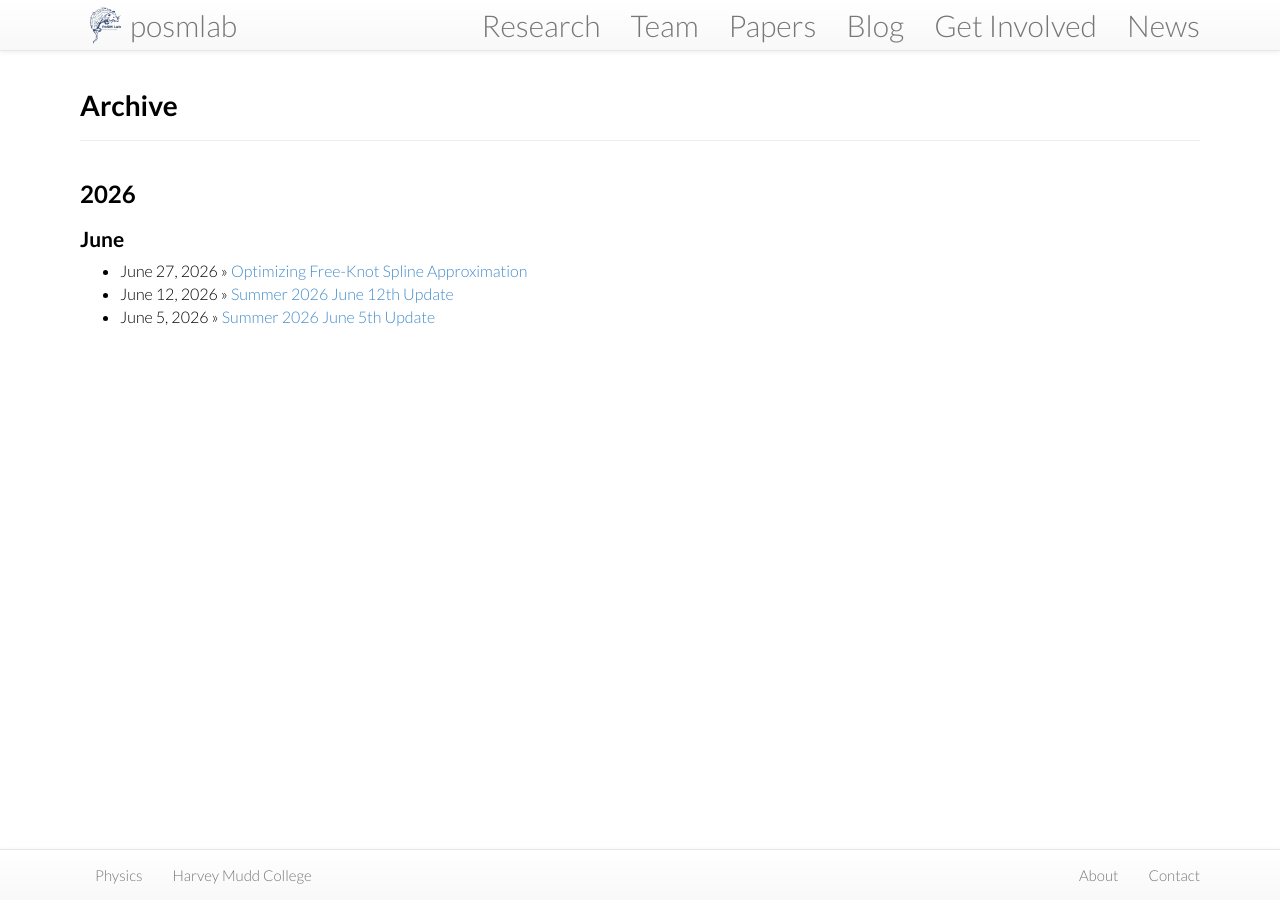
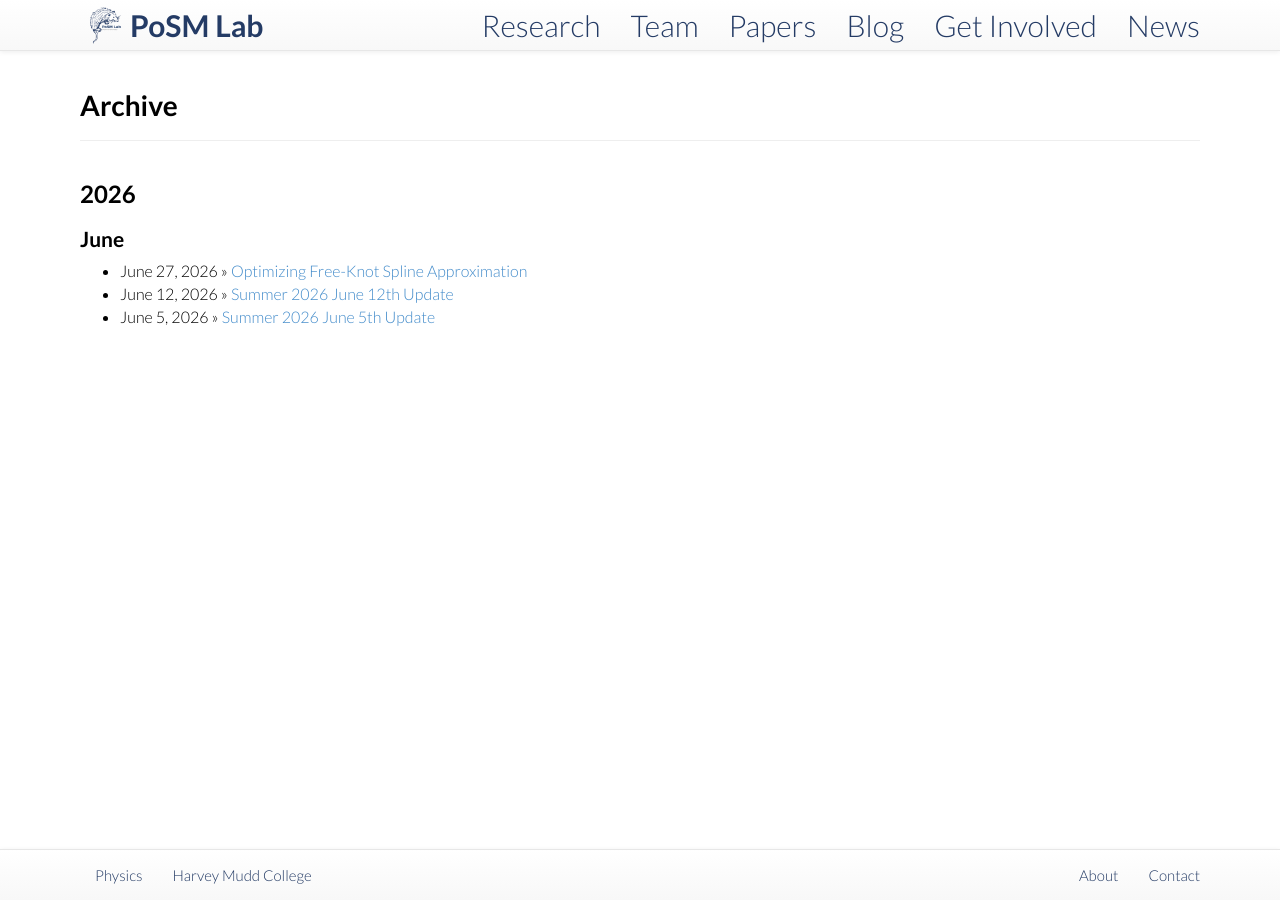
Before and after one commit to posmlab/posmlab.org, a Jekyll site: the page built from archive.html, in a window 1280 px wide. Built offline with Jekyll 4.4.1, drawn with Linux system fonts in a browser that asks for light colours; nearby versions of some CDN libraries.

Commit message:
Style navbar brand and nav links to match the logo color
- site.title changed from "posmlab" to "PoSM Lab"
- Navbar brand text now bold and colored #243B65 (sampled directly
  from the logo image) to match the logo
- Nav links (Research, Team, Papers, etc.) recolored to match too
- Selectors matched to Bootstrap's .navbar-default specificity
  (including :hover/:focus) since a bare .navbar-brand/.navbar-nav a
  was losing to Bootstrap's more specific default rules

Co-Authored-By: Claude Sonnet 5 <noreply@anthropic.com>

```diff
--- a/_config.yml
+++ b/_config.yml
@@ -13,7 +13,7 @@ repository: posmlab/posmlab.org
 # Themes are encouraged to use these universal variables
 # so be sure to set them if your theme uses them.
 #
-title : posmlab
+title : PoSM Lab
 tagline: Physics of Soft Matter Lab
 institution:
   url: http://www.hmc.edu
--- a/assets/themes/lab/css/style.scss
+++ b/assets/themes/lab/css/style.scss
@@ -5,6 +5,7 @@ $font-size-base: 16px;
 $font-stack:    Lato, "Helvetica Neue", Helvetica, Arial, sans-serif;
 $primary-color: #000000;
 $subtle-color: #95a5a6;
+$brand-color: #243B65;
 $font-weight-base: 300;
 $heavy-font-weight: 700;
 
@@ -177,15 +178,26 @@ strong {
 
 .navbar-brand {
 	font-size: 30px;
-	font-weight: $font-weight-base;
+	font-weight: $heavy-font-weight;
 }
 
 .navbar-nav {
 	font-size: 30px;
 	font-weight: $font-weight-base;
-	a {
-		color: black;
-	}
+}
+
+// Bootstrap's .navbar-default rules are more specific than a bare
+// .navbar-brand / .navbar-nav a, so match that specificity to win.
+.navbar-default .navbar-brand,
+.navbar-default .navbar-brand:hover,
+.navbar-default .navbar-brand:focus {
+	color: $brand-color;
+}
+
+.navbar-default .navbar-nav > li > a,
+.navbar-default .navbar-nav > li > a:hover,
+.navbar-default .navbar-nav > li > a:focus {
+	color: $brand-color;
 }
 
 .dropdown-menu {
```
